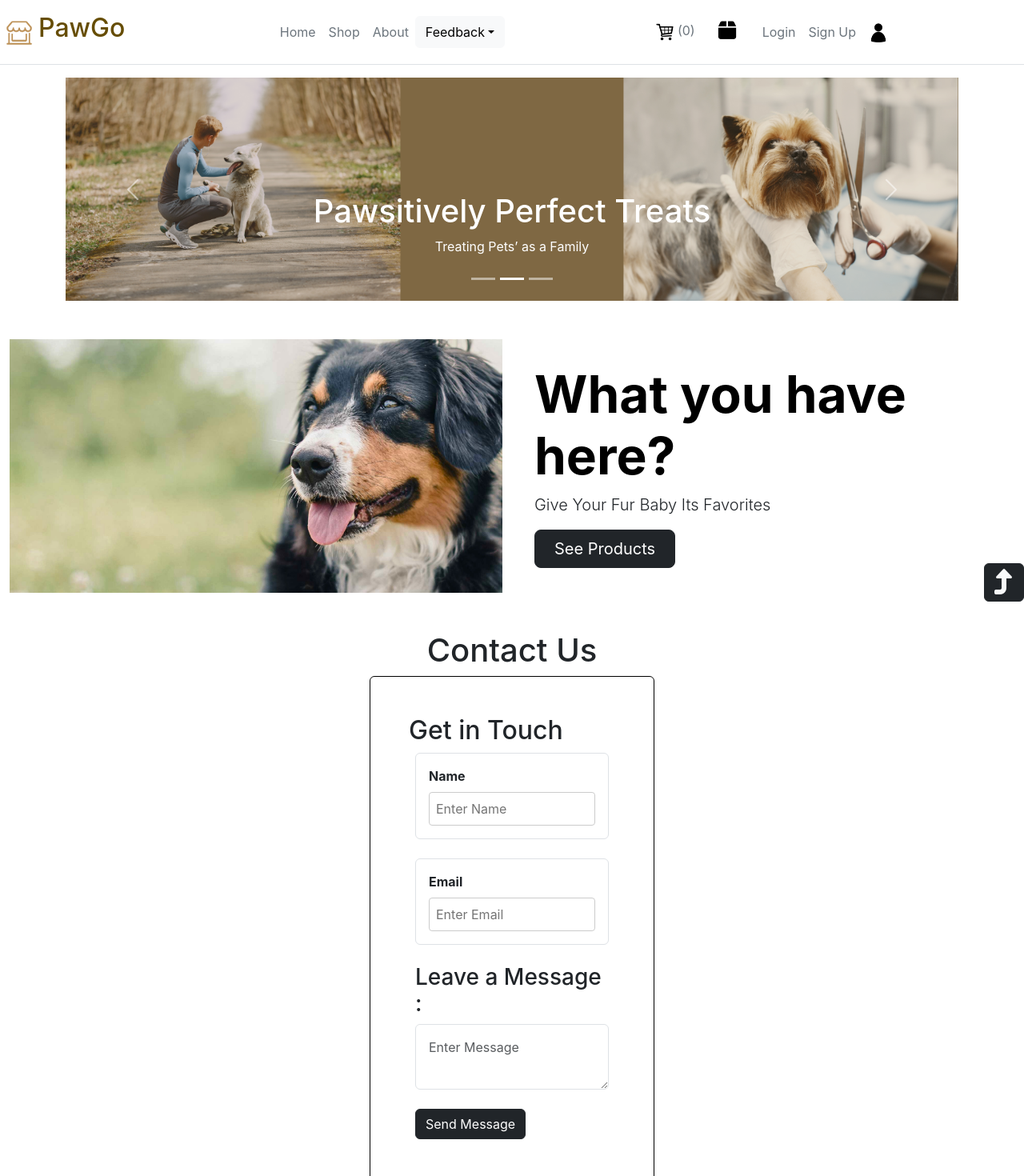
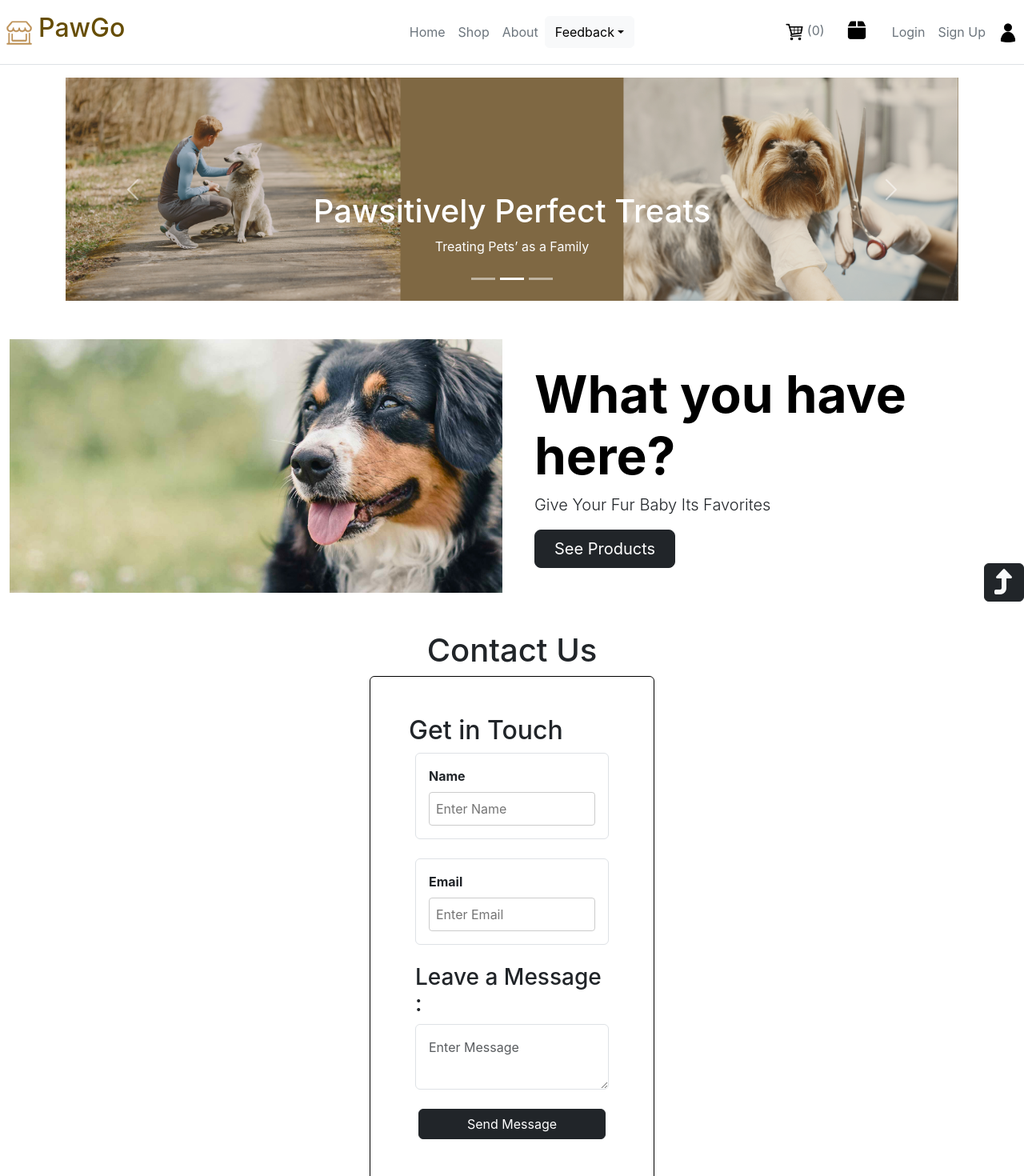
Before and after one commit to JohnJayvee/ken-jayvee, a React (Vite) app: page /home in a window 1280 px wide. Shown: the top 1470 px of the page at 80% size. Built offline with nearby package versions, Linux system fonts and the light colour scheme.

Commit message:
style user profile icon

```diff
--- a/src/components/Feedback/FeedbackJ.jsx
+++ b/src/components/Feedback/FeedbackJ.jsx
@@ -137,8 +137,8 @@ const FeedbackJ = () => {
                     </p>
                   )}
                 </div>
-                <div className="container px-2">
-                  <Button className="btn btn-dark mb-3" type="submit">
+                <div className="container">
+                  <Button className="btn btn-dark w-100 mb-2" type="submit">
                     Send Message
                   </Button>
                 </div>
--- a/src/components/Header/Header.jsx
+++ b/src/components/Header/Header.jsx
@@ -47,7 +47,10 @@ function Header() {
             <span className="navbar-toggler-icon "></span>
           </button>
 
-          <div className="navbar-collapse collapse" id="navbarCollapse">
+          <div
+            className="navbar-collapse collapse justify-content-md-end"
+            id="navbarCollapse"
+          >
             <ul className="navbar-nav col-3 col-md-6 mb-2 mb-md-0">
               <li>
                 <Link to="/home" className="nav-link px-2 link-secondary">
--- a/src/index.css
+++ b/src/index.css
@@ -234,12 +234,13 @@ text-align: center;
   text-decoration: none;
   position: absolute;
   top: 4.5rem;
-  right: 10rem;
+  right: 0.5rem;
   width:120px;
   padding: 15px;
   border-radius: 8px;
   background-color: white;
   border: 1px solid gray;
+  z-index: 1;
   }
 
   .custom-dropdown::before{
```
